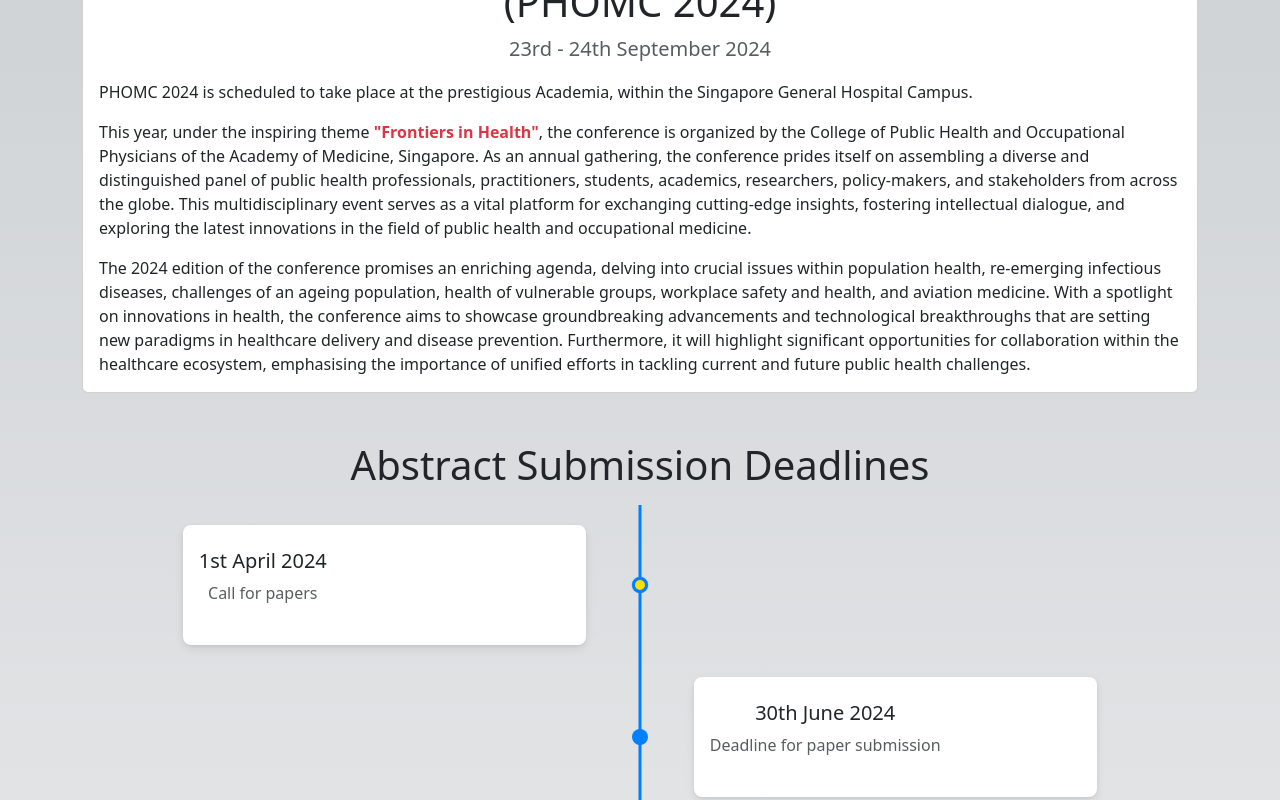
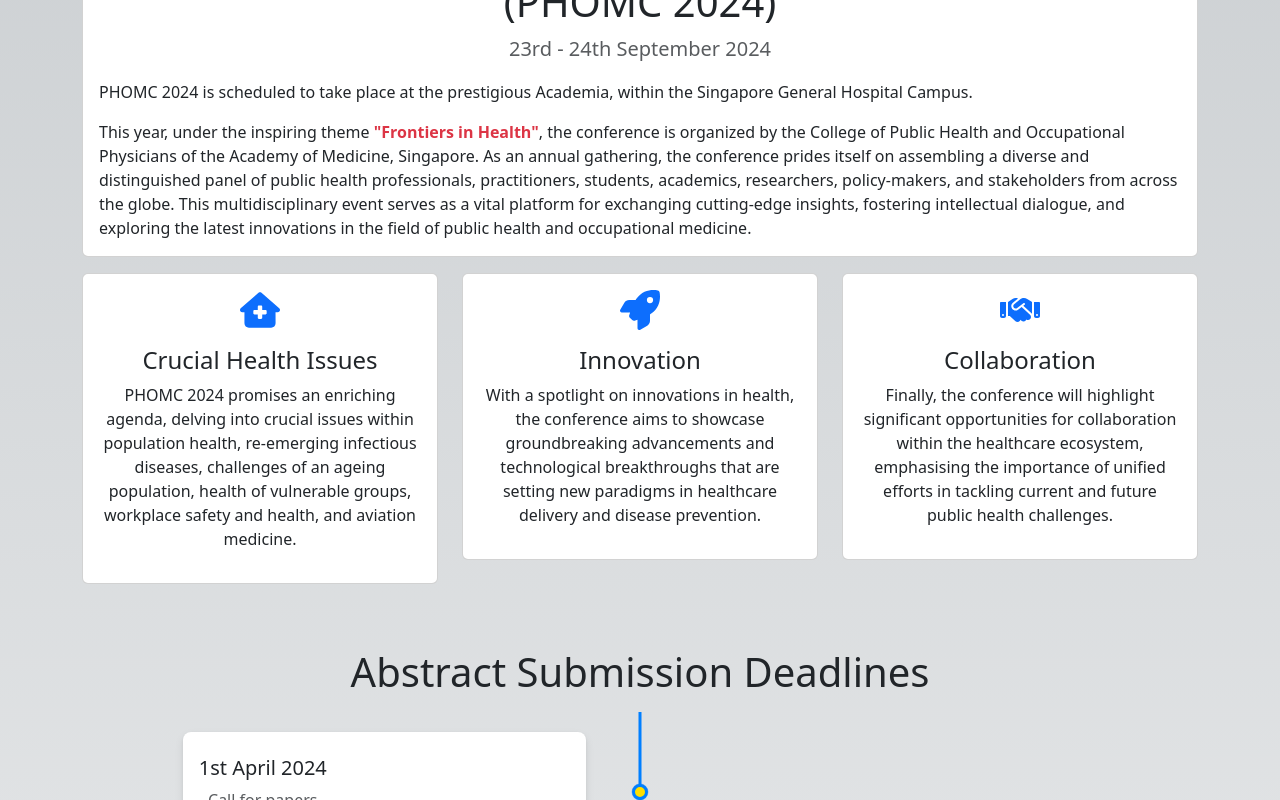
Before and after one commit to llja0112/PHOMC, a Next.js app: page / in a window 1280 px wide. Shown: the part 673-1473 px from the top of the page. Built offline with nearby package versions, Linux system fonts and the light colour scheme.

Commit message:
Add cards to landing page

```diff
--- a/app/page.tsx
+++ b/app/page.tsx
@@ -7,6 +7,7 @@
 import mainMobilePic from '@/public/main_mobile.jpg';
 import organisersPic from '@/public/organisers.jpg';
 import '@/styles/home.css';
+import {FaHandshake, FaRocket, FaHouseMedical} from 'react-icons/fa6';
 
 export default function () {
 
@@ -34,7 +35,7 @@
       </div>
       <div id="content" className="pt-3">
         <div className="container">
-          <div className="card mb-5">
+          <div className="card mb-3">
             <div className="row g-0">
               <div className="card-body">
                 <h5 className="card-title text-center fs-1">
@@ -47,9 +48,42 @@
                 <p className="card-text">
                   This year, under the inspiring theme <strong className="text-danger">"Frontiers in Health"</strong>, the conference is organized by the College of Public Health and Occupational Physicians of the Academy of Medicine, Singapore. As an annual gathering, the conference prides itself on assembling a diverse and distinguished panel of public health professionals, practitioners, students, academics, researchers, policy-makers, and stakeholders from across the globe. This multidisciplinary event serves as a vital platform for exchanging cutting-edge insights, fostering intellectual dialogue, and exploring the latest innovations in the field of public health and occupational medicine.
                 </p>
-                <p className="card-text">
-                  The 2024 edition of the conference promises an enriching agenda, delving into crucial issues within population health, re-emerging infectious diseases, challenges of an ageing population, health of vulnerable groups, workplace safety and health, and aviation medicine. With a spotlight on innovations in health, the conference aims to showcase groundbreaking advancements and technological breakthroughs that are setting new paradigms in healthcare delivery and disease prevention. Furthermore, it will highlight significant opportunities for collaboration within the healthcare ecosystem, emphasising the importance of unified efforts in tackling current and future public health challenges.
-                </p>
+              </div>
+            </div>
+          </div>
+
+          <div className="row mb-5">
+            <div className="col-md-4 mb-3">
+              <div className="card">
+                <div className="card-body text-center">
+                  <FaHouseMedical className="fs-1 text-primary mb-3"/>
+                  <h4>Crucial Health Issues</h4>
+                  <p>
+                    PHOMC 2024 promises an enriching agenda, delving into crucial issues within population health, re-emerging infectious diseases, challenges of an ageing population, health of vulnerable groups, workplace safety and health, and aviation medicine.
+                  </p>
+                </div>
+              </div>
+            </div>
+            <div className="col-md-4 mb-3">
+              <div className="card">
+                <div className="card-body text-center">
+                  <FaRocket className="fs-1 text-primary mb-3"/>
+                  <h4>Innovation</h4>
+                  <p>
+                    With a spotlight on innovations in health, the conference aims to showcase groundbreaking advancements and technological breakthroughs that are setting new paradigms in healthcare delivery and disease prevention.
+                  </p>
+                </div>
+              </div>
+            </div>
+            <div className="col-md-4 mb-3">
+              <div className="card">
+                <div className="card-body text-center">
+                  <FaHandshake className="fs-1 text-primary mb-3"/>
+                  <h4>Collaboration</h4>
+                  <p>
+                    Finally, the conference will highlight significant opportunities for collaboration within the healthcare ecosystem, emphasising the importance of unified efforts in tackling current and future public health challenges.
+                  </p>
+                </div>
               </div>
             </div>
           </div>
--- a/package.json
+++ b/package.json
@@ -13,6 +13,7 @@
     "react-bootstrap": "^2.10.2",
     "react-chrono": "^2.6.1",
     "react-dom": "^18.2.0",
+    "react-icons": "^5.0.1",
     "react-ui-scrollspy": "^2.3.0"
   },
   "devDependencies": {
```
Also changed, not shown: 1 other file (tests, documents, lock files or other folders).
